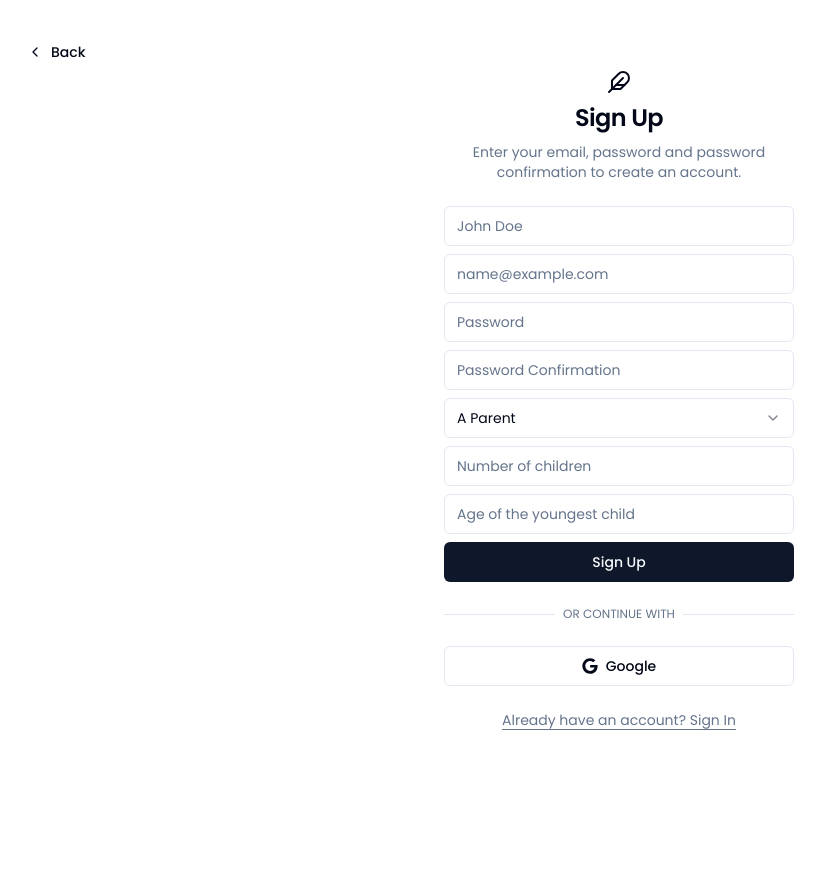
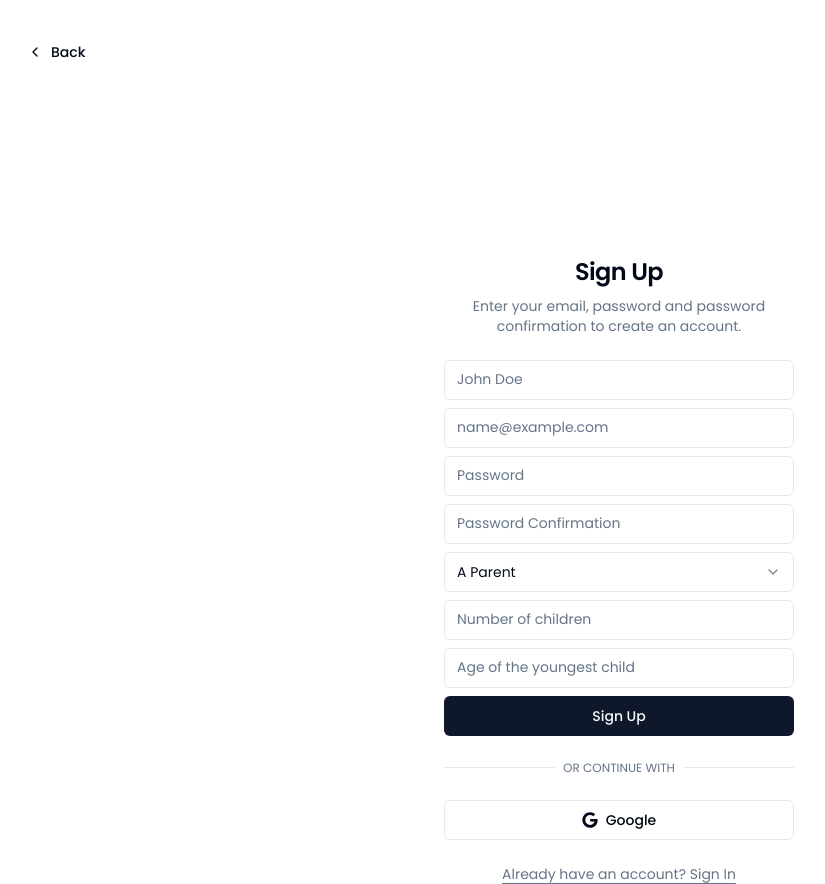
Before and after one commit to TharishaPerera/final-project-nutrikids, a Next.js app: page /auth/sign-up in a window 1280 px wide. Shown: the whole page, without its empty margins (21-846 px from the left). Before the commit the page ends 800 px from the top, so only its background shows below. Built offline with nearby package versions, Linux system fonts and the light colour scheme; no server answers.

Commit message:
added logo in both login and signup forms

```diff
--- a/components/form/auth/user-auth-form.tsx
+++ b/components/form/auth/user-auth-form.tsx
@@ -26,8 +26,11 @@ import { login } from "@/actions/auth/login";
 import { toast } from "sonner";
 import { signIn } from "next-auth/react";
 import { DEFAULT_LOGIN_REDIRECT } from "@/routes";
+import Image from "next/image";
+import { useTheme } from "next-themes";
 
 export const UserLoginForm = () => {
+  const { theme } = useTheme();
   const searchParams = useSearchParams();
   const callbackUrl = searchParams.get("callbackUrl");
   const urlError =
@@ -73,7 +76,13 @@ export const UserLoginForm = () => {
   return (
     <>
       <div className="flex flex-col space-y-2 text-center">
-        <Feather className="mx-auto h-6 w-6" />
+        {
+          theme === 'light' ? (
+            <Image className="mx-auto w-auto h-auto" src="/assets/feet-black.png" width={30} height={30} alt="logo" />
+          ) : (
+            <Image className="mx-auto w-auto h-auto" src="/assets/feet-white.png" width={30} height={30} alt="logo" />
+          )
+        }
         <h1 className="text-2xl font-semibold tracking-tight">Welcome</h1>
         <p className="text-sm text-muted-foreground">
           Enter your email and password to sign in to your account
--- a/components/form/auth/user-signup-form.tsx
+++ b/components/form/auth/user-signup-form.tsx
@@ -33,8 +33,11 @@ import { DEFAULT_LOGIN_REDIRECT } from "@/routes";
 import { register } from "@/actions/auth/register";
 import { useSearchParams } from "next/navigation";
 import { UserRole } from "@prisma/client";
+import { useTheme } from "next-themes";
+import Image from "next/image";
 
 export const UserSignupForm = () => {
+  const { theme } = useTheme();
   const searchParams = useSearchParams();
   const callbackUrl = searchParams.get("callbackUrl");
   const urlError =
@@ -111,7 +114,23 @@ export const UserSignupForm = () => {
   return (
     <>
       <div className="flex flex-col space-y-2 text-center">
-        <Feather className="mx-auto h-6 w-6" />
+        {theme === "light" ? (
+          <Image
+            className="mx-auto w-auto h-auto"
+            src="/assets/feet-black.png"
+            width={30}
+            height={30}
+            alt="logo"
+          />
+        ) : (
+          <Image
+            className="mx-auto w-auto h-auto"
+            src="/assets/feet-white.png"
+            width={30}
+            height={30}
+            alt="logo"
+          />
+        )}
         <h1 className="text-2xl font-semibold tracking-tight">Sign Up</h1>
         <p className="text-sm text-muted-foreground">
           Enter your email, password and password confirmation to create an
```
